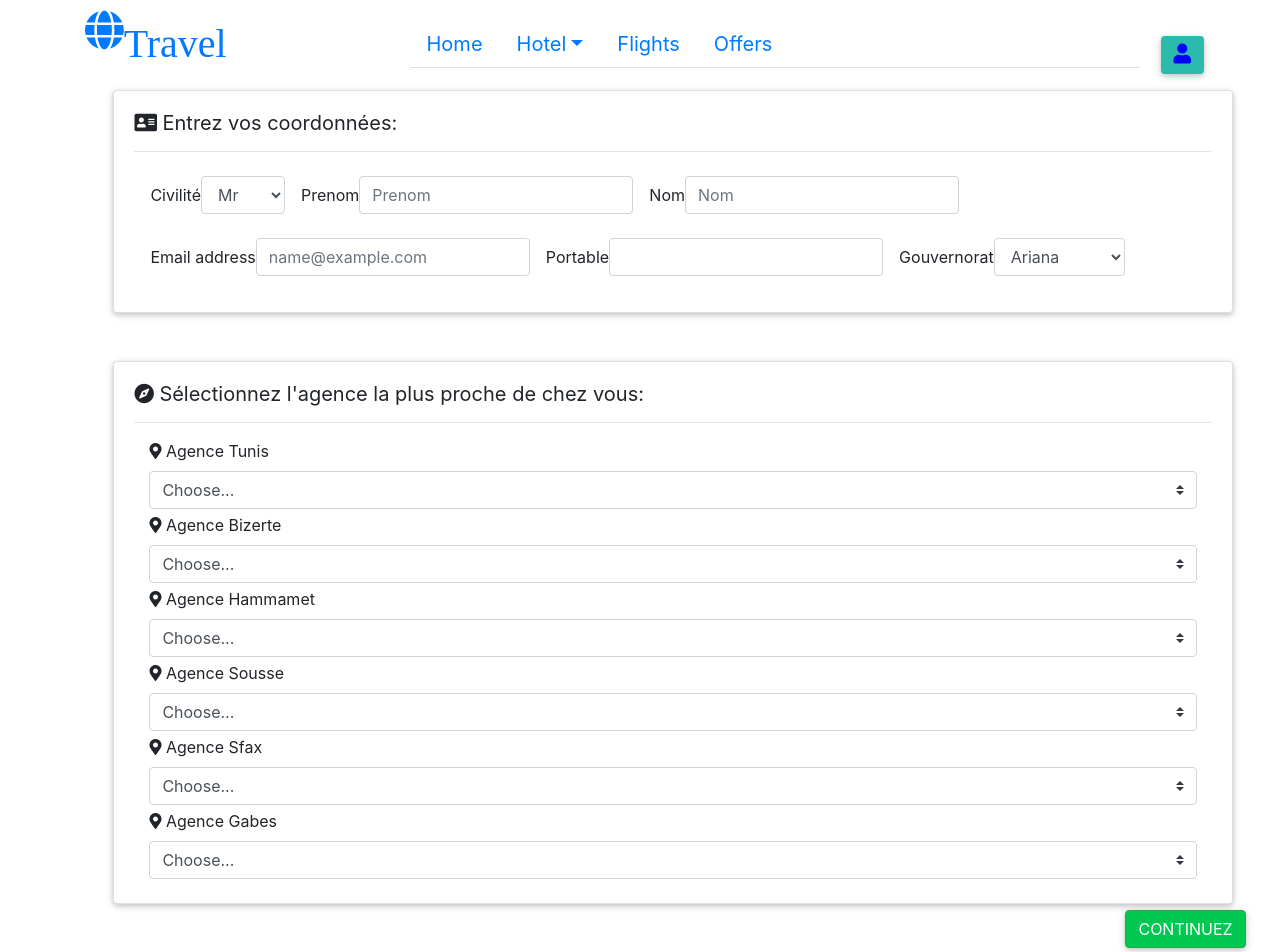
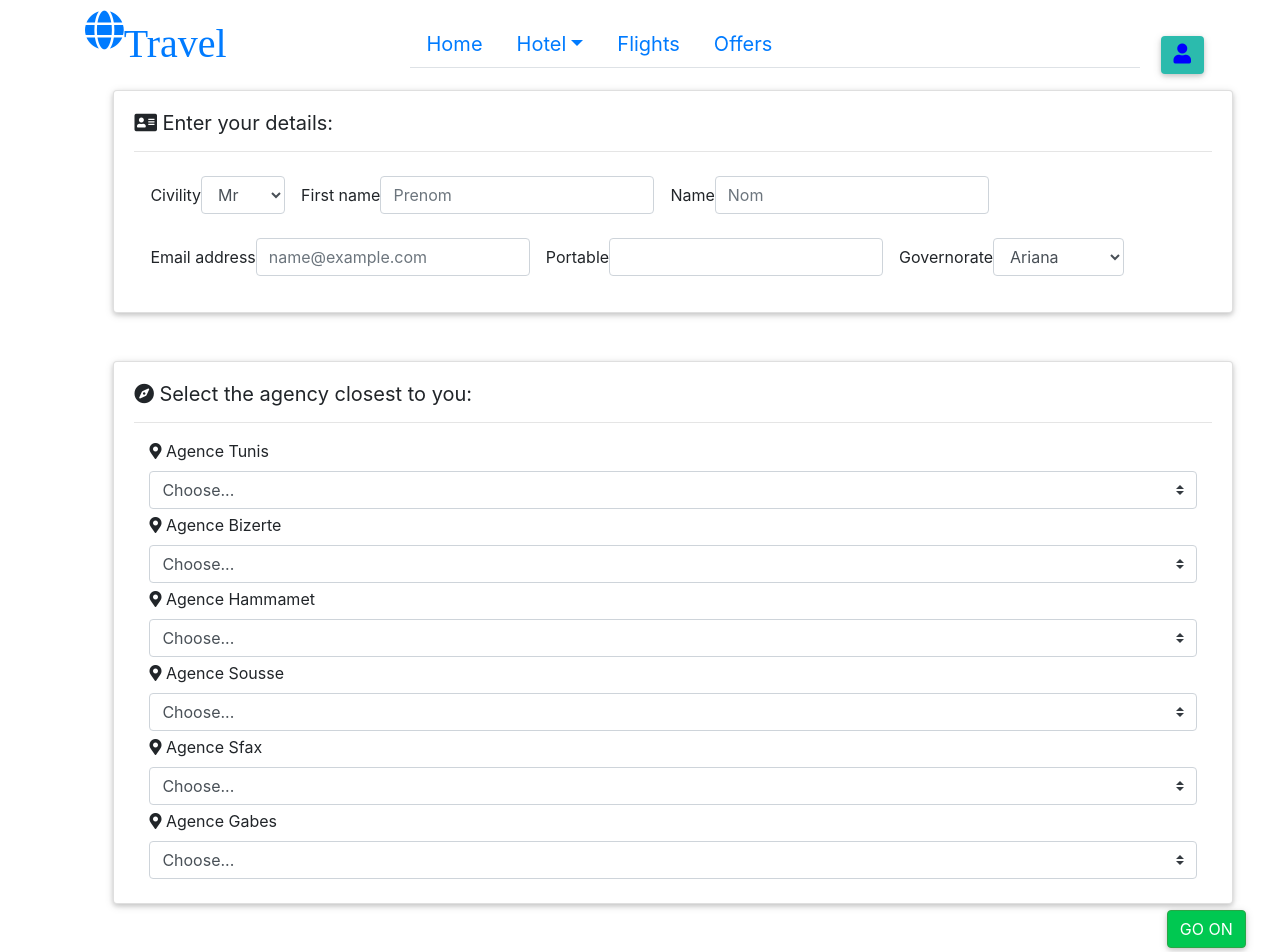
Before and after one commit to SallemiDorsaf/AgencyTravel, an Angular app: page /reserve in a window 1280 px wide. Shown: the top 952 px of the page. Built offline with nearby package versions, Linux system fonts and the light colour scheme.

Commit message:
JEBELHAYTHEM

```diff
--- a/src/app/reserve/reserve.component.html
+++ b/src/app/reserve/reserve.component.html
@@ -2,11 +2,11 @@
     <form>
         <div class="card" style="width: 70rem;">
             <div class="card-body">
-                <h5 class="card-title"><i class="fas fa-address-card"></i> Entrez vos coordonnées:</h5>
+                <h5 class="card-title"><i class="fas fa-address-card"></i> Enter your details:</h5>
                 <hr>
                 <div class="form-inline m-2">
                     <div class="form-group p-2">
-                        <label for="exampleFormControlSelect1">Civilité</label>
+                        <label for="exampleFormControlSelect1">Civility</label>
                         <select class="form-control" id="exampleFormControlSelect1" required>
               <option>Mr</option>
               <option>Mme</option>
@@ -14,11 +14,11 @@
             </select>
                     </div>
                     <div class="form-group p-2">
-                        <label for="exampleFormControlInput1">Prenom</label>
+                        <label for="exampleFormControlInput1">First name</label>
                         <input required type="text" class="form-control" id="exampleFormControlInput1" placeholder="Prenom">
                     </div>
                     <div class="form-group p-2">
-                        <label for="exampleFormControlInput1">Nom</label>
+                        <label for="exampleFormControlInput1">Name</label>
                         <input required type="text" class="form-control" id="exampleFormControlInput1" placeholder="Nom">
                     </div>
                 </div>
@@ -32,7 +32,7 @@
                         <input required type="number" class="form-control" id="exampleFormControlInput1">
                     </div>
                     <div class="form-group p-2">
-                        <label for="exampleFormControlSelect2">Gouvernorat</label>
+                        <label for="exampleFormControlSelect2">Governorate</label>
                         <select class="form-control" id="exampleFormControlSelect2" required>
                 <option value="Ariana">Ariana</option>
                 <option value="Beja">Beja</option>
@@ -65,7 +65,7 @@
         </div>
         <div class="card mt-5" style="width: 70rem;">
             <div class="card-body">
-                <h5 class="card-title"><i class="fas fa-compass"></i> Sélectionnez l'agence la plus proche de chez vous:</h5>
+                <h5 class="card-title"><i class="fas fa-compass"></i> Select the agency closest to you:</h5>
                 <hr>
                 <div class="col-auto my-1">
                     <label class="mr-sm-2" for="inlineFormCustomSelect"><i class="fas fa-map-marker-alt"></i> Agence Tunis</label>
@@ -126,7 +126,7 @@
             </div>
         </div>
         <div class="form-group text-right container">
-            <button class="btn btn-success" type="submit">Continuez</button>
+            <button class="btn btn-success" type="submit">go on</button>
         </div>
     </form>
 </div>
--- a/src/app/reserveonli/reserveonli.component.html
+++ b/src/app/reserveonli/reserveonli.component.html
@@ -2,11 +2,11 @@
     <form>
         <div class="card" style="width: 70rem;">
             <div class="card-body">
-                <h5 class="card-title"><i class="fas fa-address-card"></i> Entrez vos coordonnées:</h5>
+                <h5 class="card-title"><i class="fas fa-address-card"></i> Enter your details:</h5>
                 <hr>
                 <div class="form-inline m-2">
                     <div class="form-group p-2">
-                        <label for="exampleFormControlSelect1">Civilité</label>
+                        <label for="exampleFormControlSelect1">Civility</label>
                         <select class="form-control" id="exampleFormControlSelect1" required>
               <option>Mr</option>
               <option>Mme</option>
@@ -14,11 +14,11 @@
             </select>
                     </div>
                     <div class="form-group p-2">
-                        <label for="exampleFormControlInput1">Prenom</label>
+                        <label for="exampleFormControlInput1">First name</label>
                         <input required type="text" class="form-control" id="exampleFormControlInput1" placeholder="Prenom">
                     </div>
                     <div class="form-group p-2">
-                        <label for="exampleFormControlInput1">Nom</label>
+                        <label for="exampleFormControlInput1">Name</label>
                         <input required type="text" class="form-control" id="exampleFormControlInput1" placeholder="Nom">
                     </div>
                 </div>
@@ -32,7 +32,7 @@
                         <input required type="number" class="form-control" id="exampleFormControlInput1">
                     </div>
                     <div class="form-group p-2">
-                        <label for="exampleFormControlSelect2">Gouvernorat</label>
+                        <label for="exampleFormControlSelect2">Governorate</label>
                         <select class="form-control" id="exampleFormControlSelect2" required>
                 <option value="Ariana">Ariana</option>
                 <option value="Beja">Beja</option>
@@ -65,7 +65,7 @@
         </div>
         <div class="card mt-5" style="width: 70rem;">
             <div class="card-body">
-                <h5 class="card-title"><i class="fab fa-amazon-pay"></i> Choisissez le moyen de paiement:</h5>
+                <h5 class="card-title"><i class="fab fa-amazon-pay"></i> Choose the payment method:</h5>
                 <hr>
                 <div class="form-check">
                     <input class="form-check-input" type="radio" name="exampleRadios" id="exampleRadios1" value="option1" checked>
@@ -94,7 +94,7 @@
             </div>
         </div>
         <div class="form-group text-right container">
-            <button class="btn btn-cyan" type="submit"> Continuez </button>
+            <button class="btn btn-cyan" type="submit"> go on </button>
         </div>
     </form>
 </div>
```
Also changed, not shown: src/app/offres/offres.component.html (+21 -21 lines).
